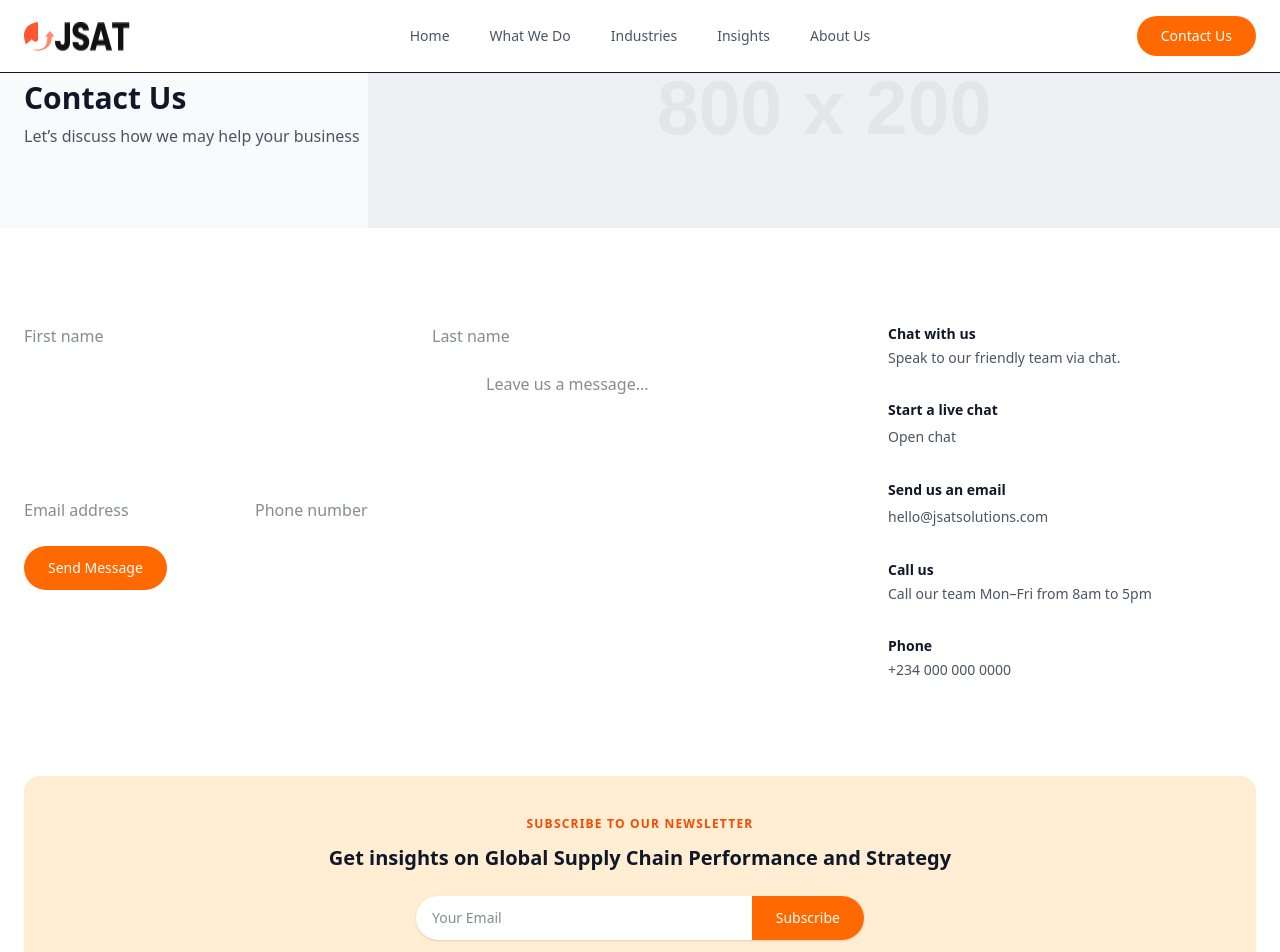
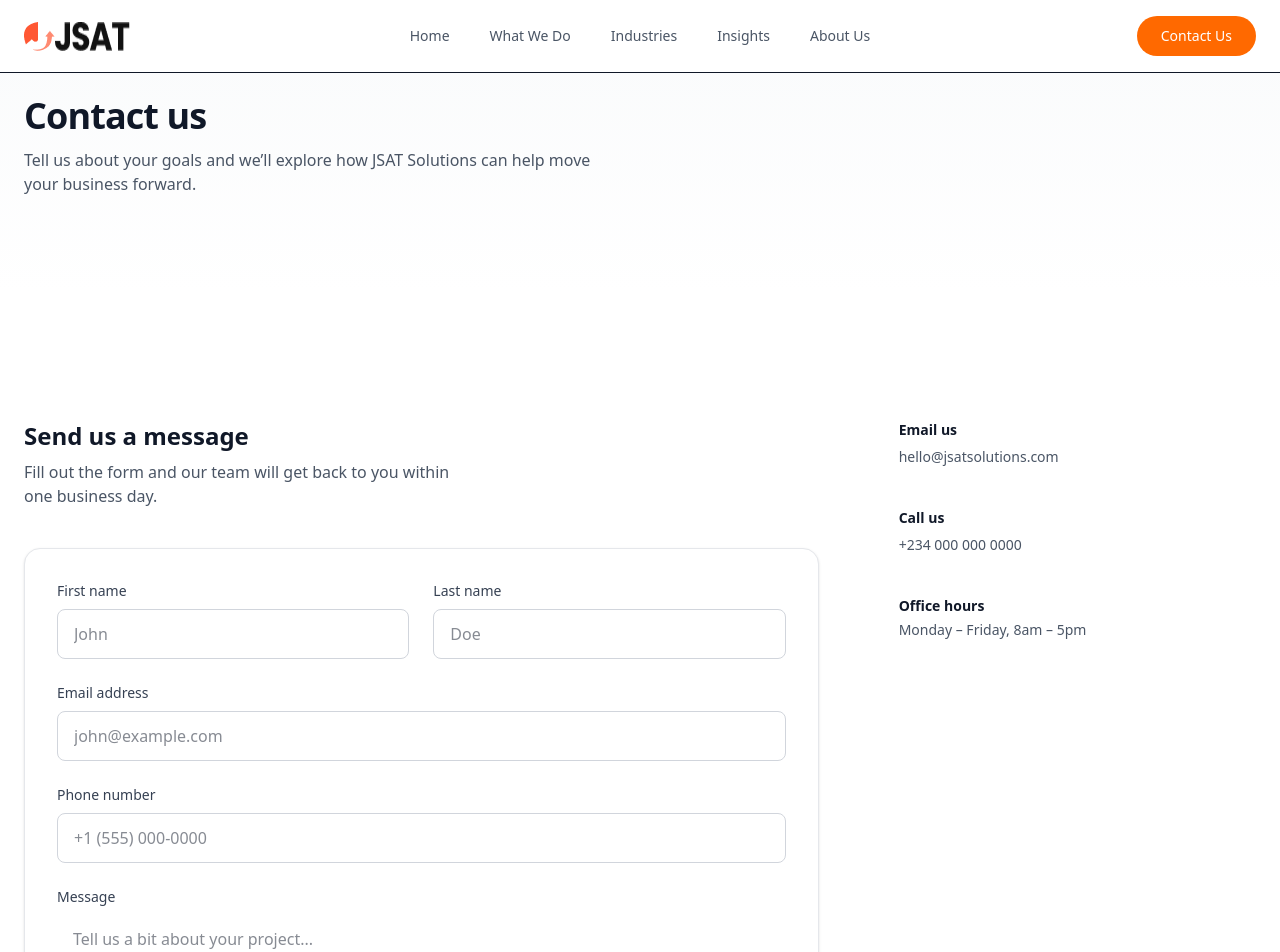
Before and after one commit to Ademola7/jsat, a React (Vite) app: page /contact in a window 1280 px wide. Shown: the top 952 px of the page. Built offline with nearby package versions, Linux system fonts and the light colour scheme.

Commit message:
Add Formspree contact form and refactor contact page UI

```diff
--- a/src/components/contact/ContactForm.jsx
+++ b/src/components/contact/ContactForm.jsx
@@ -1,27 +1,141 @@
+// ContactForm.jsx
+import { useState } from "react";
+
 export default function ContactForm() {
+  const [status, setStatus] = useState("idle");
+
+  async function handleSubmit(e) {
+    e.preventDefault();
+    setStatus("loading");
+
+    const form = e.target;
+    const data = new FormData(form);
+
+    try {
+      const res = await fetch("https://formspree.io/f/xzdvnlbb", {
+        method: "POST",
+        body: data,
+        headers: { Accept: "application/json" },
+      });
+
+      if (res.ok) {
+        setStatus("success");
+        form.reset();
+      } else {
+        setStatus("error");
+      }
+    } catch {
+      setStatus("error");
+    }
+  }
+
   return (
-    <form className="md:col-span-2 space-y-6">
-      <div className="grid gap-4 md:grid-cols-2">
-        <input type="text" placeholder="First name" className="input" />
-        <input type="text" placeholder="Last name" className="input" />
+    <div className="md:col-span-2">
+      <h2 className="text-2xl font-semibold text-gray-900">
+        Send us a message
+      </h2>
+      <p className="mt-2 max-w-md text-gray-600">
+        Fill out the form and our team will get back to you within one business
+        day.
+      </p>
+
+      <form
+        onSubmit={handleSubmit}
+        className="mt-10 space-y-6 rounded-2xl border border-gray-200 bg-white p-8 shadow-sm"
+      >
+        {/* Hidden metadata for Formspree */}
+        <input
+          type="hidden"
+          name="_subject"
+          value="New Contact Form Submission"
+        />
+
+        <div className="grid gap-6 md:grid-cols-2">
+          <div>
+            <label className="mb-2 block text-sm font-medium text-gray-700">
+              First name
+            </label>
+            <input
+              type="text"
+              name="firstName"
+              placeholder="John"
+              required
+              className="w-full rounded-lg border border-gray-300 px-4 py-3 focus:border-orange-500 focus:ring-orange-500"
+            />
           </div>
 
-      <input type="email" placeholder="Email address" className="input" />
+          <div>
+            <label className="mb-2 block text-sm font-medium text-gray-700">
+              Last name
+            </label>
+            <input
+              type="text"
+              name="lastName"
+              placeholder="Doe"
+              required
+              className="w-full rounded-lg border border-gray-300 px-4 py-3 focus:border-orange-500 focus:ring-orange-500"
+            />
+          </div>
+        </div>
 
-      <input type="tel" placeholder="Phone number" className="input" />
+        <div>
+          <label className="mb-2 block text-sm font-medium text-gray-700">
+            Email address
+          </label>
+          <input
+            type="email"
+            name="email"
+            placeholder="john@example.com"
+            required
+            className="w-full rounded-lg border border-gray-300 px-4 py-3 focus:border-orange-500 focus:ring-orange-500"
+          />
+        </div>
 
+        <div>
+          <label className="mb-2 block text-sm font-medium text-gray-700">
+            Phone number
+          </label>
+          <input
+            type="tel"
+            name="phone"
+            placeholder="+1 (555) 000-0000"
+            className="w-full rounded-lg border border-gray-300 px-4 py-3 focus:border-orange-500 focus:ring-orange-500"
+          />
+        </div>
+
+        <div>
+          <label className="mb-2 block text-sm font-medium text-gray-700">
+            Message
+          </label>
           <textarea
-        rows="5"
-        placeholder="Leave us a message..."
-        className="input resize-none"
+            name="message"
+            rows={5}
+            required
+            className="w-full resize-none rounded-lg border-gray-300 px-4 py-3 focus:border-orange-500 focus:ring-orange-500"
+            placeholder="Tell us a bit about your project..."
           />
+        </div>
 
         <button
           type="submit"
-        className="rounded-full bg-orange-500 px-6 py-3 text-sm font-medium text-white hover:bg-orange-600 transition"
+          disabled={status === "loading"}
+          className="inline-flex items-center justify-center rounded-full bg-orange-500 px-8 py-3 text-sm font-medium text-white transition hover:bg-orange-600 disabled:opacity-60"
         >
-        Send Message
+          {status === "loading" ? "Sending..." : "Send message"}
         </button>
+
+        {status === "success" && (
+          <p className="text-sm text-green-600">
+            Thanks! Your message has been sent.
+          </p>
+        )}
+
+        {status === "error" && (
+          <p className="text-sm text-red-600">
+            Something went wrong. Please try again.
+          </p>
+        )}
       </form>
+    </div>
   );
 }
--- a/src/components/contact/ContactHero.jsx
+++ b/src/components/contact/ContactHero.jsx
@@ -1,19 +1,16 @@
+// ContactHero.jsx
 export default function ContactHero() {
   return (
-    <section className="relative overflow-hidden bg-gray-50">
-      <div className="mx-auto max-w-7xl px-6 py-20">
-        <h1 className="text-3xl font-semibold text-gray-900">Contact Us</h1>
-        <p className="mt-2 text-gray-600">
-          Let’s discuss how we may help your business
+    <section className="relative overflow-hidden bg-gradient-to-b from-gray-50 to-white">
+      <div className="mx-auto max-w-7xl px-6 py-24">
+        <h1 className="text-4xl font-semibold tracking-tight text-gray-900">
+          Contact us
+        </h1>
+        <p className="mt-3 max-w-xl text-gray-600">
+          Tell us about your goals and we’ll explore how JSAT Solutions can help
+          move your business forward.
         </p>
       </div>
-
-      {/* Decorative wave */}
-      <img
-        src="https://via.placeholder.com/800x200"
-        alt=""
-        className="absolute right-0 top-0 h-full opacity-20"
-      />
     </section>
   );
 }
--- a/src/components/contact/ContactInfo.jsx
+++ b/src/components/contact/ContactInfo.jsx
@@ -1,8 +1,12 @@
+// ContactInfo.jsx
 const Item = ({ title, text, link }) => (
   <div className="space-y-1">
     <h4 className="text-sm font-semibold text-gray-900">{title}</h4>
     {link ? (
-      <a href="#" className="text-sm text-gray-600 hover:text-orange-500">
+      <a
+        href={link}
+        className="text-sm text-gray-600 hover:text-orange-500 transition"
+      >
         {text}
       </a>
     ) : (
@@ -13,18 +17,20 @@ const Item = ({ title, text, link }) => (
 
 export default function ContactInfo() {
   return (
-    <aside className="space-y-8">
-      <Item title="Chat with us" text="Speak to our friendly team via chat." />
-      <Item title="Start a live chat" text="Open chat" link />
+    <aside className="space-y-10">
       <Item
-        title="Send us an email"
-        text="hello@jsatsolutions.com
-"
-        link
+        title="Email us"
+        text="hello@jsatsolutions.com"
+        link="mailto:hello@jsatsolutions.com"
       />
 
-      <Item title="Call us" text="Call our team Mon–Fri from 8am to 5pm" />
-      <Item title="Phone" text="+234 000 000 0000" />
+      <Item
+        title="Call us"
+        text="+234 000 000 0000"
+        link="tel:+2340000000000"
+      />
+
+      <Item title="Office hours" text="Monday – Friday, 8am – 5pm" />
     </aside>
   );
 }
--- a/src/pages/Contact.jsx
+++ b/src/pages/Contact.jsx
@@ -1,3 +1,4 @@
+// Contact.jsx
 import Navbar from "../components/Navbar";
 import ContactHero from "../components/contact/ContactHero";
 import ContactForm from "../components/contact/ContactForm";
@@ -8,11 +9,12 @@ export default function Contact() {
   return (
     <>
       <Navbar />
-      <main className="space-y-24 pb-24">
+
+      <main className="space-y-32 pb-32">
         <ContactHero />
 
         <section className="mx-auto max-w-7xl px-6">
-          <div className="grid gap-16 md:grid-cols-3">
+          <div className="grid gap-20 md:grid-cols-3">
             <ContactForm />
             <ContactInfo />
           </div>
```
Lines whose indentation alone changed are shown as unchanged.
